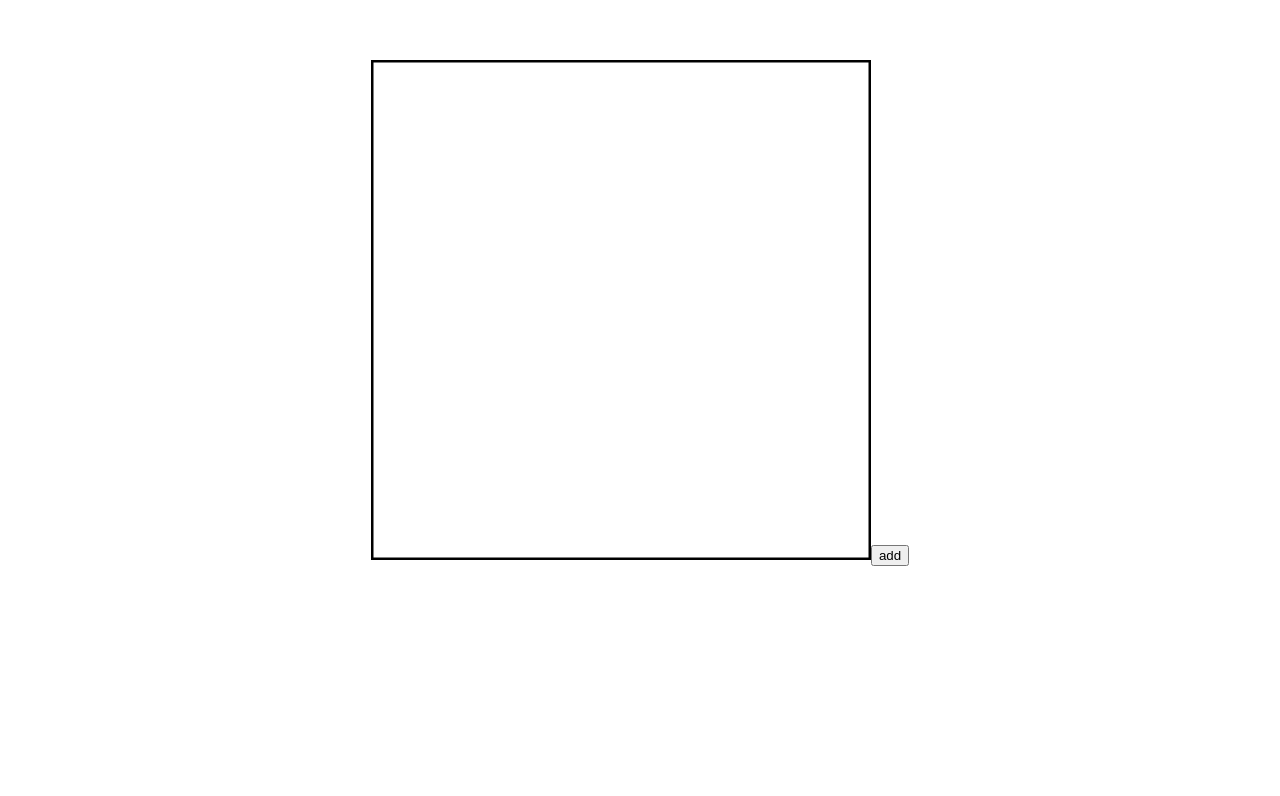
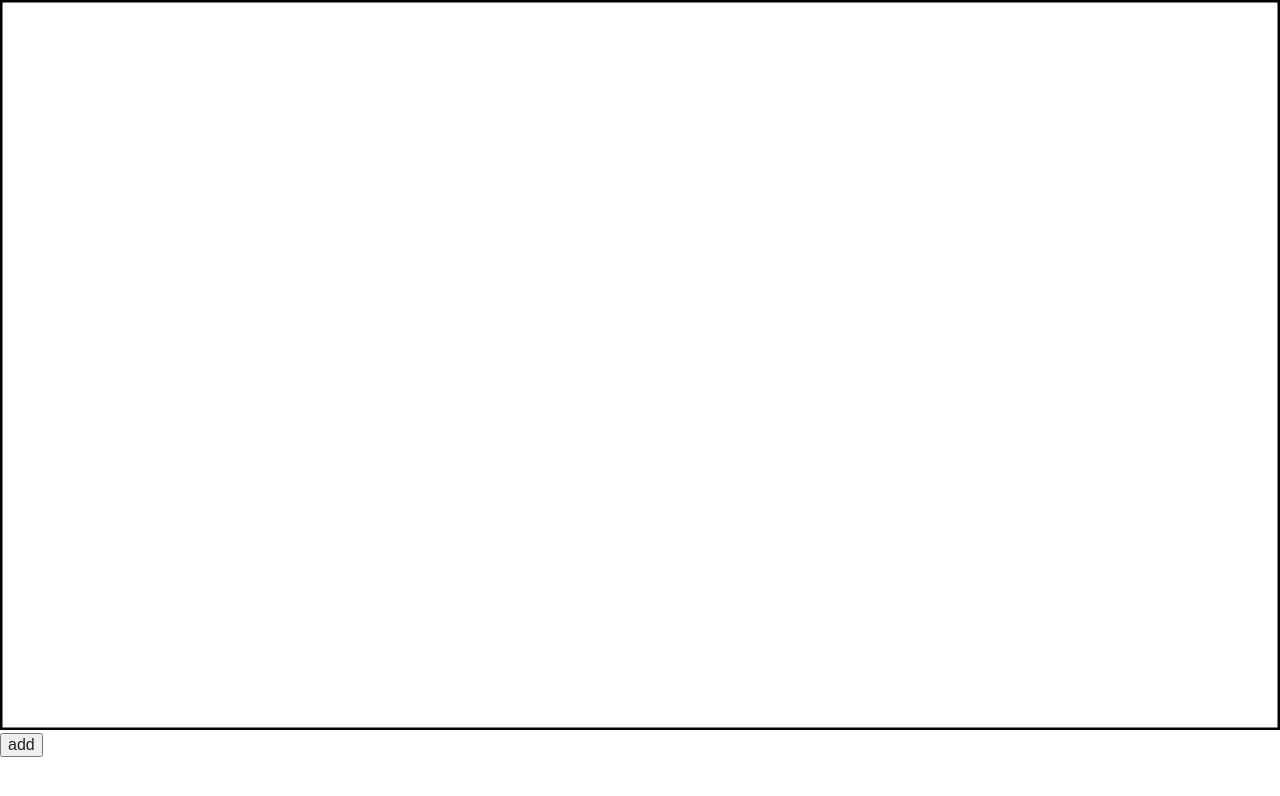
Before and after one commit to v9gel/dialog-front, a Vue app: page / in a window 1280 px wide. Shown: the top 796 px of the page. Built offline with nearby package versions, Linux system fonts and the light colour scheme.

Commit message:
+ selected

```diff
--- a/package.json
+++ b/package.json
@@ -7,6 +7,7 @@
     "serve": "vite preview"
   },
   "dependencies": {
+    "mitt": "^3.0.0",
     "nanoid": "^3.1.25",
     "vue": "^3.2.6"
   },
--- a/src/App.vue
+++ b/src/App.vue
@@ -3,6 +3,7 @@
 import Card from "./components/desk/Card.vue";
 import { nanoid } from 'nanoid';
 import { ref } from "@vue/reactivity";
+import './assets/reset.css';
 
 interface CardData {
   id: string,
@@ -17,18 +18,17 @@
 
 <template>
   <Desk>
-    <Card v-for="(card, index) in cards" :key="index">{{card.text}}</Card>
+    <Card v-for="(card, index) in cards" :key="index">{{ card.text }}</Card>
   </Desk>
   <button @click="addCard">add</button>
 </template>
 
 <style>
-#app {
-  font-family: Avenir, Helvetica, Arial, sans-serif;
-  -webkit-font-smoothing: antialiased;
-  -moz-osx-font-smoothing: grayscale;
-  text-align: center;
-  color: #2c3e50;
-  margin-top: 60px;
+html,
+body,
+svg {
+  width: 100%;
+  height: 100%;
+  margin: 0;
 }
 </style>
--- /dev/null
+++ b/src/assets/reset.css
@@ -0,0 +1,366 @@
+/* http://meyerweb.com/eric/tools/css/reset/
+   v2.0-modified | 20110126
+   License: none (public domain)
+*/
+
+html, body, div, span, applet, object, iframe,
+h1, h2, h3, h4, h5, h6, p, blockquote, pre,
+a, abbr, acronym, address, big, cite, code,
+del, dfn, em, img, ins, kbd, q, s, samp,
+small, strike, strong, sub, sup, tt, var,
+b, u, i, center,
+dl, dt, dd, ol, ul, li,
+fieldset, form, label, legend,
+table, caption, tbody, tfoot, thead, tr, th, td,
+article, aside, canvas, details, embed,
+figure, figcaption, footer, header, hgroup,
+menu, nav, output, ruby, section, summary,
+time, mark, audio, video {
+  margin: 0;
+	padding: 0;
+	border: 0;
+	font-size: 100%;
+	font: inherit;
+	vertical-align: baseline;
+}
+
+/* make sure to set some focus styles for accessibility */
+:focus {
+    outline: 0;
+}
+
+/* HTML5 display-role reset for older browsers */
+article, aside, details, figcaption, figure,
+footer, header, hgroup, menu, nav, section {
+	display: block;
+}
+
+body {
+	line-height: 1;
+}
+
+ol, ul {
+	list-style: none;
+}
+
+blockquote, q {
+	quotes: none;
+}
+
+blockquote:before, blockquote:after,
+q:before, q:after {
+	content: '';
+	content: none;
+}
+
+table {
+	border-collapse: collapse;
+	border-spacing: 0;
+}
+
+input[type=search]::-webkit-search-cancel-button,
+input[type=search]::-webkit-search-decoration,
+input[type=search]::-webkit-search-results-button,
+input[type=search]::-webkit-search-results-decoration {
+    -webkit-appearance: none;
+    -moz-appearance: none;
+}
+
+input[type=search] {
+    -webkit-appearance: none;
+    -moz-appearance: none;
+    -webkit-box-sizing: content-box;
+    -moz-box-sizing: content-box;
+    box-sizing: content-box;
+}
+
+textarea {
+    overflow: auto;
+    vertical-align: top;
+    resize: vertical;
+}
+
+/**
+ * Correct `inline-block` display not defined in IE 6/7/8/9 and Firefox 3.
+ */
+
+audio,
+canvas,
+video {
+    display: inline-block;
+    *display: inline;
+    *zoom: 1;
+    max-width: 100%;
+}
+
+/**
+ * Prevent modern browsers from displaying `audio` without controls.
+ * Remove excess height in iOS 5 devices.
+ */
+
+audio:not([controls]) {
+    display: none;
+    height: 0;
+}
+
+/**
+ * Address styling not present in IE 7/8/9, Firefox 3, and Safari 4.
+ * Known issue: no IE 6 support.
+ */
+
+[hidden] {
+    display: none;
+}
+
+/**
+ * 1. Correct text resizing oddly in IE 6/7 when body `font-size` is set using
+ *    `em` units.
+ * 2. Prevent iOS text size adjust after orientation change, without disabling
+ *    user zoom.
+ */
+
+html {
+    font-size: 100%; /* 1 */
+    -webkit-text-size-adjust: 100%; /* 2 */
+    -ms-text-size-adjust: 100%; /* 2 */
+}
+
+/**
+ * Address `outline` inconsistency between Chrome and other browsers.
+ */
+
+a:focus {
+    outline: thin dotted;
+}
+
+/**
+ * Improve readability when focused and also mouse hovered in all browsers.
+ */
+
+a:active,
+a:hover {
+    outline: 0;
+}
+
+/**
+ * 1. Remove border when inside `a` element in IE 6/7/8/9 and Firefox 3.
+ * 2. Improve image quality when scaled in IE 7.
+ */
+
+img {
+    border: 0; /* 1 */
+    -ms-interpolation-mode: bicubic; /* 2 */
+}
+
+/**
+ * Address margin not present in IE 6/7/8/9, Safari 5, and Opera 11.
+ */
+
+figure {
+    margin: 0;
+}
+
+/**
+ * Correct margin displayed oddly in IE 6/7.
+ */
+
+form {
+    margin: 0;
+}
+
+/**
+ * Define consistent border, margin, and padding.
+ */
+
+fieldset {
+    border: 1px solid #c0c0c0;
+    margin: 0 2px;
+    padding: 0.35em 0.625em 0.75em;
+}
+
+/**
+ * 1. Correct color not being inherited in IE 6/7/8/9.
+ * 2. Correct text not wrapping in Firefox 3.
+ * 3. Correct alignment displayed oddly in IE 6/7.
+ */
+
+legend {
+    border: 0; /* 1 */
+    padding: 0;
+    white-space: normal; /* 2 */
+    *margin-left: -7px; /* 3 */
+}
+
+/**
+ * 1. Correct font size not being inherited in all browsers.
+ * 2. Address margins set differently in IE 6/7, Firefox 3+, Safari 5,
+ *    and Chrome.
+ * 3. Improve appearance and consistency in all browsers.
+ */
+
+button,
+input,
+select,
+textarea {
+    font-size: 100%; /* 1 */
+    margin: 0; /* 2 */
+    vertical-align: baseline; /* 3 */
+    *vertical-align: middle; /* 3 */
+}
+
+/**
+ * Address Firefox 3+ setting `line-height` on `input` using `!important` in
+ * the UA stylesheet.
+ */
+
+button,
+input {
+    line-height: normal;
+}
+
+/**
+ * Address inconsistent `text-transform` inheritance for `button` and `select`.
+ * All other form control elements do not inherit `text-transform` values.
+ * Correct `button` style inheritance in Chrome, Safari 5+, and IE 6+.
+ * Correct `select` style inheritance in Firefox 4+ and Opera.
+ */
+
+button,
+select {
+    text-transform: none;
+}
+
+/**
+ * 1. Avoid the WebKit bug in Android 4.0.* where (2) destroys native `audio`
+ *    and `video` controls.
+ * 2. Correct inability to style clickable `input` types in iOS.
+ * 3. Improve usability and consistency of cursor style between image-type
+ *    `input` and others.
+ * 4. Remove inner spacing in IE 7 without affecting normal text inputs.
+ *    Known issue: inner spacing remains in IE 6.
+ */
+
+button,
+html input[type="button"], /* 1 */
+input[type="reset"],
+input[type="submit"] {
+    -webkit-appearance: button; /* 2 */
+    cursor: pointer; /* 3 */
+    *overflow: visible;  /* 4 */
+}
+
+/**
+ * Re-set default cursor for disabled elements.
+ */
+
+button[disabled],
+html input[disabled] {
+    cursor: default;
+}
+
+/**
+ * 1. Address box sizing set to content-box in IE 8/9.
+ * 2. Remove excess padding in IE 8/9.
+ * 3. Remove excess padding in IE 7.
+ *    Known issue: excess padding remains in IE 6.
+ */
+
+input[type="checkbox"],
+input[type="radio"] {
+    box-sizing: border-box; /* 1 */
+    padding: 0; /* 2 */
+    *height: 13px; /* 3 */
+    *width: 13px; /* 3 */
+}
+
+/**
+ * 1. Address `appearance` set to `searchfield` in Safari 5 and Chrome.
+ * 2. Address `box-sizing` set to `border-box` in Safari 5 and Chrome
+ *    (include `-moz` to future-proof).
+ */
+
+input[type="search"] {
+    -webkit-appearance: textfield; /* 1 */
+    -moz-box-sizing: content-box;
+    -webkit-box-sizing: content-box; /* 2 */
+    box-sizing: content-box;
+}
+
+/**
+ * Remove inner padding and search cancel button in Safari 5 and Chrome
+ * on OS X.
+ */
+
+input[type="search"]::-webkit-search-cancel-button,
+input[type="search"]::-webkit-search-decoration {
+    -webkit-appearance: none;
+}
+
+/**
+ * Remove inner padding and border in Firefox 3+.
+ */
+
+button::-moz-focus-inner,
+input::-moz-focus-inner {
+    border: 0;
+    padding: 0;
+}
+
+/**
+ * 1. Remove default vertical scrollbar in IE 6/7/8/9.
+ * 2. Improve readability and alignment in all browsers.
+ */
+
+textarea {
+    overflow: auto; /* 1 */
+    vertical-align: top; /* 2 */
+}
+
+/**
+ * Remove most spacing between table cells.
+ */
+
+table {
+    border-collapse: collapse;
+    border-spacing: 0;
+}
+
+html,
+button,
+input,
+select,
+textarea {
+    color: #222;
+}
+
+
+::-moz-selection {
+    background: #b3d4fc;
+    text-shadow: none;
+}
+
+::selection {
+    background: #b3d4fc;
+    text-shadow: none;
+}
+
+img {
+    vertical-align: middle;
+}
+
+fieldset {
+    border: 0;
+    margin: 0;
+    padding: 0;
+}
+
+textarea {
+    resize: vertical;
+}
+
+.chromeframe {
+    margin: 0.2em 0;
+    background: #ccc;
+    color: #000;
+    padding: 0.2em 0;
+}
--- a/src/components/desk/Card.vue
+++ b/src/components/desk/Card.vue
@@ -1,10 +1,20 @@
 <script setup lang="ts">
 import { computed, ref } from "@vue/reactivity";
-import { getCurrentInstance, onMounted } from "@vue/runtime-core";
+import { createHydrationRenderer, getCurrentInstance, onMounted } from "@vue/runtime-core";
+// import mitt from 'mitt'
+
+// const emitter = mitt()
+import emitter from './eventBus';
+emitter.on('clean-select', e => {
+    cleanSelect()
+})
+
 const box = ref(null);
+const instance = ref(null);
 
 onMounted(() => {
     box.value = getCurrentInstance()?.ctx.$.parent.refs.box
+    instance.value = getCurrentInstance();
 })
 
 const square = ref({
@@ -14,12 +24,21 @@
 const dragOffsetX = ref(0)
 const dragOffsetY = ref(0)
 
+const selected = ref(false)
+
 const cursor = computed(() => `cursor: ${dragOffsetX.value ? 'grabbing' : 'grab'}`)
 
-const drag = ({ offsetX, offsetY }) => {
+const drag = (e) => {
+    const { offsetX, offsetY, ctrlKey } = e;
+
     dragOffsetX.value = offsetX - square.value.x;
     dragOffsetY.value = offsetY - square.value.y;
     box.value.addEventListener('mousemove', move)
+
+    if (!ctrlKey) {
+        emitter.emit('clean-select')
+    }
+    select()
 }
 const drop = () => {
     dragOffsetX.value = dragOffsetY.value = 0;
@@ -29,6 +48,15 @@
     square.value.x = offsetX - dragOffsetX.value;
     square.value.y = offsetY - dragOffsetY.value;
 }
+
+const select = () => {
+    selected.value = true;
+}
+
+
+const cleanSelect = () => {
+    selected.value = false;
+}
 </script>
 
 <template>
@@ -36,14 +64,15 @@
         width="100"
         height="100"
         class="square"
-        fill="red"
+        :fill="selected ? 'red' : 'yellow'"
         :x="square.x"
         :y="square.y"
         :style="cursor"
         @mousedown="drag"
         @mouseup="drop"
+        @select-clean="selectClean"
     />
-    <text :x="square.x" :y="square.y+16">
+    <text :x="square.x" :y="square.y + 16">
         <slot />
     </text>
 </template>
--- a/src/components/desk/Desk.vue
+++ b/src/components/desk/Desk.vue
@@ -1,8 +1,17 @@
 <script setup lang="ts">
+import { ref } from "@vue/reactivity";
+import { onMounted } from "@vue/runtime-core";
+
+const box = ref(null);
+
+onMounted(() => {
+    // box.value.setAttribute("width",  window.innerWidth - 50);
+    box.value.setAttribute("height", window.innerHeight - 70);
+})
 </script>
 
 <template>
-    <svg ref="box" class="box" width="500" height="500">
+    <svg ref="box" class="box" height="100%" width="100%">
         <rect width="100%" height="100%" fill="white" stroke="black" stroke-width="5" />
         <slot />
     </svg>
--- /dev/null
+++ b/src/components/desk/eventBus.ts
@@ -0,0 +1,4 @@
+import mitt from 'mitt'
+
+const emitter = mitt()
+export default emitter;
```
Also changed, not shown: 1 other file (tests, documents, lock files or other folders).
